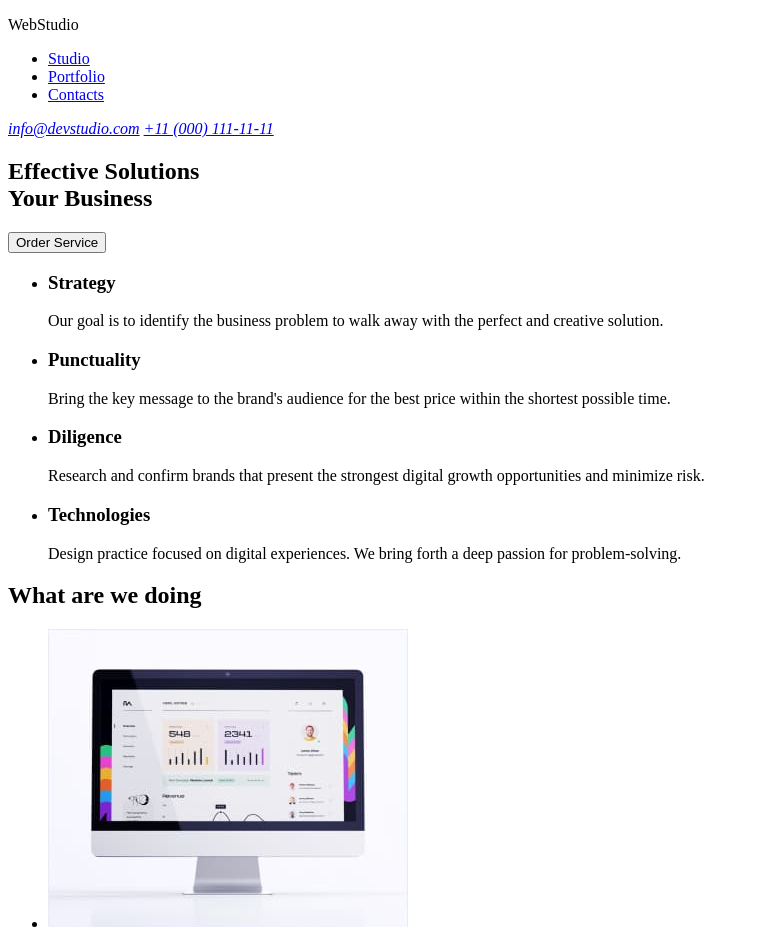
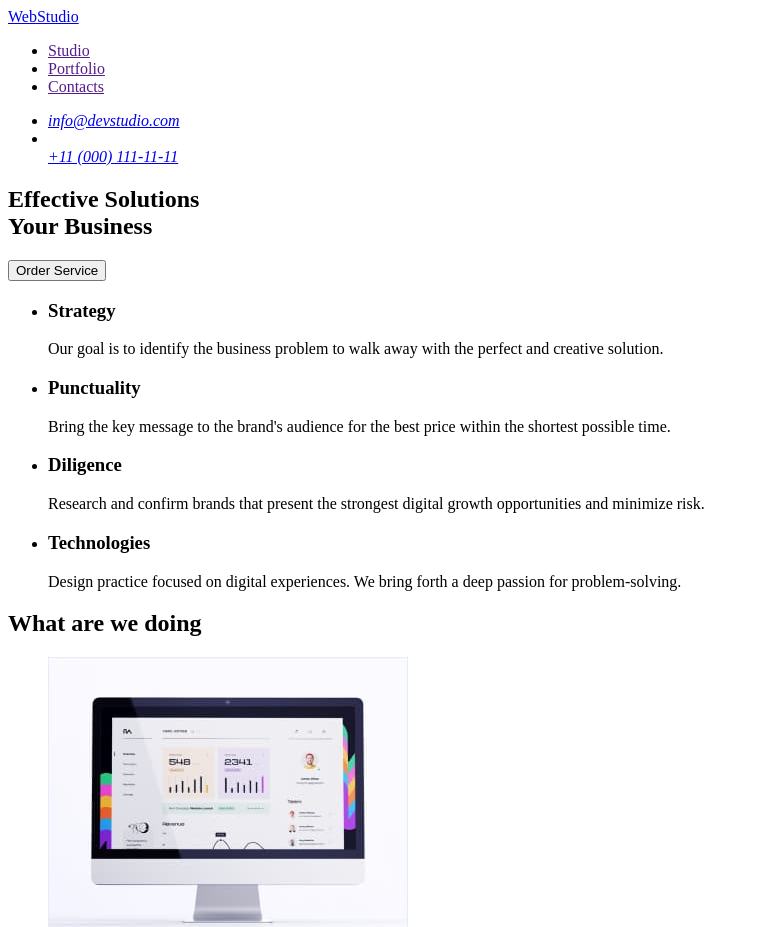
Before and after one commit to VETO-D/goit-markup-hw-01, a plain HTML site: page index.html in a window 1280 px wide. Shown: the top 927 px of the page, without its empty margins (0-759 px from the left). Drawn offline with Linux system fonts and the light colour scheme.

Commit message:
moved section in main and change Logo (a)

```diff
--- a/index.html
+++ b/index.html
@@ -9,17 +9,21 @@
 <body>
   <header>
   <nav>
-    <p>WebStudio</p>
+    <a href="./index.html">WebStudio</a>
     <ul>
-      <li><a href="#" target="_blank" rel="noopener noreferrer">Studio</a></li>
-      <li><a href="#" target="_blank" rel="noopener noreferrer">Portfolio</a></li>
-      <li><a href="#" target="_blank" rel="noopener noreferrer">Contacts</a></li>
+      <li><a href="" target="_blank" rel="noopener noreferrer">Studio</a></li>
+      <li><a href="" target="_blank" rel="noopener noreferrer">Portfolio</a></li>
+      <li><a href="" target="_blank" rel="noopener noreferrer">Contacts</a></li>
     </ul>
   </nav>
   <address>
-    <a href="mailto:info@devstudio.com">info@devstudio.com</a>
-    <a href="tel:+11(000)111-11-11">+11 (000) 111-11-11</a>
+    <ul>
+      <li><a href="mailto:info@devstudio.com">info@devstudio.com</a></li>
+      <li></li><a href="tel:+11(000)111-11-11">+11 (000) 111-11-11</a></li>
+    </ul>
   </address>
+  </header>
+  <main>
     <section>
       <h1>Effective Solutions <br> Your Business</h1>
       <button type="button">Order Service</button>
@@ -45,8 +49,6 @@
         </li>
       </ul>
     </section>
-  </header>
-  <main>
     <section>
     <h2>What are we doing</h2>
     <ul>
@@ -83,7 +85,7 @@
   </main>
   <footer>
     <section>
-      <p>WebStudio</p>
+      <a href="./index.html">WebStudio</a>
       <p>Increase the flow of customers and sales for your business with digital marketing & growth solutions.</p>
     </section>
   </footer>
```
Lines whose indentation alone changed are shown as unchanged.
